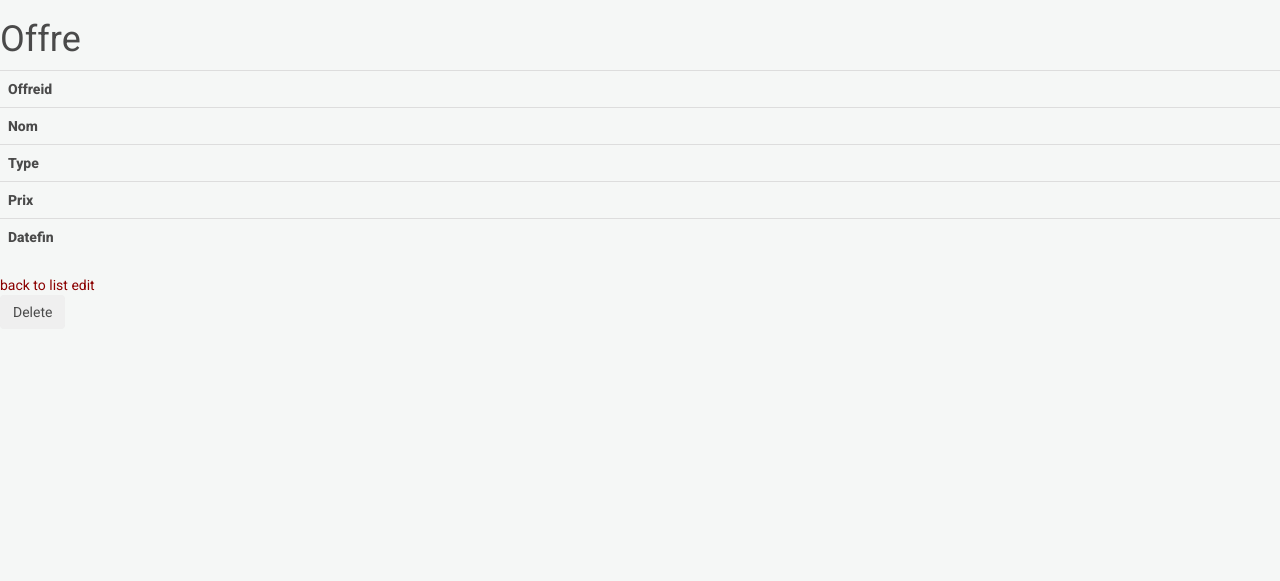
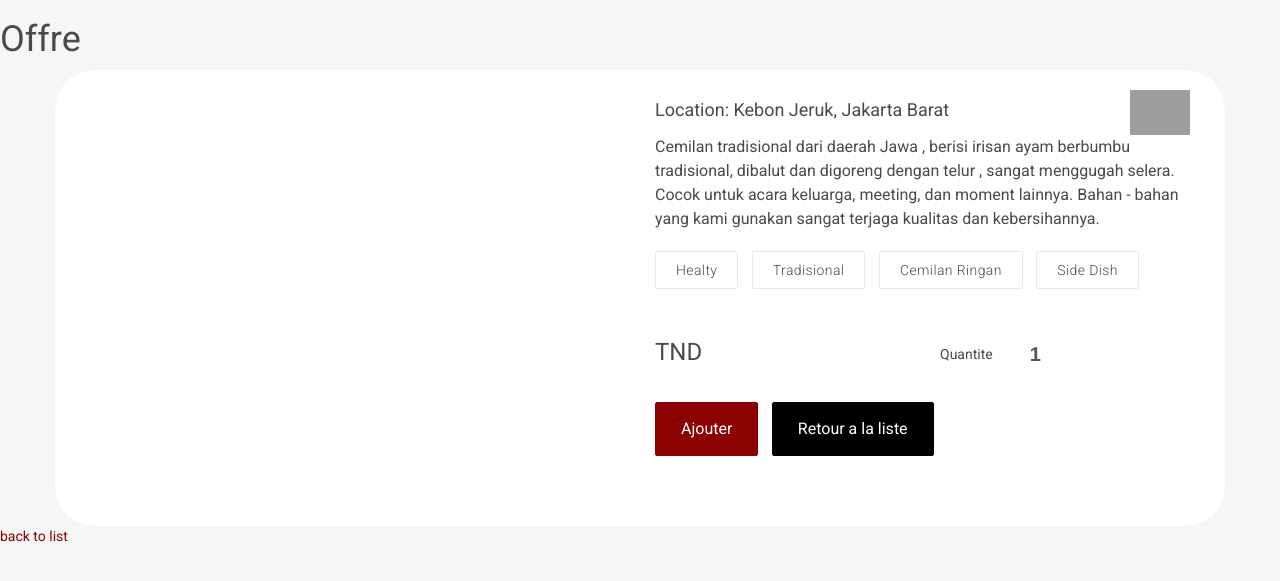
Before and after one commit to MedAymenChakroun/Wakalni-web, a Symfony app: template templates/offre/show.html.twig in a window 1280 px wide. Shown: the part 111-692 px from the top of the page. Run offline with Twig, Linux system fonts and the light colour scheme; the template is opened without the code that fills it, so the values that code supplies are empty; some libraries are stand-ins or nearby versions; grey boxes are pictures that could not be loaded.

Commit message:
ModulesMerge:Offre

```diff
--- a/templates/offre/show.html.twig
+++ b/templates/offre/show.html.twig
@@ -1,36 +1,144 @@
 {% extends 'base-front.html.twig' %}
-{% block title %}Offre index{% endblock %}
+{% block title %}Offre index
+{% endblock %}
 {% block body %}
-    <h1>Offre</h1>
+	<h1>Offre</h1>
 
-    <table class="table">
-        <tbody>
-            <tr>
-                <th>Offreid</th>
-                <td>{{ offre.offreid }}</td>
-            </tr>
-            <tr>
-                <th>Nom</th>
-                <td>{{ offre.nom }}</td>
-            </tr>
-            <tr>
-                <th>Type</th>
-                <td>{{ offre.type }}</td>
-            </tr>
-            <tr>
-                <th>Prix</th>
-                <td>{{ offre.prix }}</td>
-            </tr>
-            <tr>
-                <th>Datefin</th>
-                <td>{{ offre.datefin ? offre.datefin|date('Y-m-d H:i:s') : '' }}</td>
-            </tr>
-        </tbody>
-    </table>
+	<div class="container" style="background: white; padding-bottom: 50px;border-radius: 40px;">
+		<div
+			class="col-md-6">
+			<!--carousel-->
+			<div
+				id="main_area">
+				<!-- Slider -->
+				<div class="row" style="margin-top: 25px;">
 
-    <a href="{{ path('app_offre_index') }}">back to list</a>
 
-    <a href="{{ path('app_offre_edit', {'offreid': offre.offreid}) }}">edit</a>
+					<div
+						class="col-xs-12 less-padding" id="slider">
+						<!-- Top part of the slider -->
+						<div class="row">
+							<div
+								class="col-sm-12" id="carousel-bounding-box">
 
-    {{ include('offre/_delete_form.html.twig') }}
+								<!-- Carousel items -->
+								<div class="carousel-inner">
+									<div class="item next left" data-slide-number="0">
+										<img src="{{ vich_uploader_asset(offre.produitid, 'image') }}" alt="{{ offre.produitid.nom }}" style="border-radius: 20px;">
+									</div>
+
+									<div class="item active left" data-slide-number="1">
+										<img src="{{ vich_uploader_asset(offre.produitid, 'image') }}" alt="{{ offre.produitid.nom }}">
+									</div>
+
+								</div>
+
+							</div>
+						</div>
+					</div>
+
+					<!--/Slider-->
+
+
+				</div>
+
+			</div>
+			<!--carousel ends-->
+		</div>
+
+		<div class="col-md-6" style="position: relative;">
+			<div class="bookmarked" style="display: none;"><img src="images/bookmarked.png" width="86">
+			</div>
+			<h1>{{ offre.produitid.nom }}</h1>
+
+
+			<div class="row">
+				<div class="col-md-10">
+					<a href="channelDetail.html" class="text-secondary">
+						<h4>{{ offre.produitid.crid.nom }}</h4>
+					</a>
+					<h4>Location: Kebon Jeruk, Jakarta Barat</h4>
+
+				</div>
+				<div class="col-md-2"><img src="https://i.ibb.co/HGLzPf0/halal.png" width="60">
+				</div>
+			</div>
+
+
+			{# <form action="{{ path('app_produit_showw',{'produitid': produit.produitid}) }}" method="post"> #}
+	          {# <form action="{{ path('app_produit_showw', {'produitid': produit.produitid}) }}" method="POST"> #}
+			  {# <input type="number" id="quantityNumber" name="quantity" onchange="myFunction()"/> #}
+
+
+				{# </form> #}
+
+				<p class="product-description">Cemilan tradisional dari daerah Jawa
+                , berisi irisan ayam berbumbu tradisional, dibalut dan digoreng dengan telur
+                , sangat menggugah selera. Cocok untuk acara keluarga, meeting, dan moment lainnya.
+                 Bahan - bahan yang kami gunakan sangat terjaga kualitas dan kebersihannya.</p>
+
+				<div class="product-detail-tag-container">
+					<button class="btn outline-white-button">Healty</button>
+					<button class="btn outline-white-button">Tradisional</button>
+					<button class="btn outline-white-button">Cemilan Ringan</button>
+					<button class="btn outline-white-button">Side Dish</button>
+				</div>
+
+				<div class="clearfix"></div>
+
+				<div class="row">
+					<div class="col-md-6">
+						<h3>{{ offre.prix}} TND</h3>
+					</div>
+					<div class="col-md-6" style="padding-top: 18px;">
+						<p class="pull-left" style="line-height: 35px; margin-right: 20px;">Quantite</p>
+						<form class="form-inline product-detail-form">
+							<div class="form-group pull-left">
+								{# <button class="btn btn-default">-</button> #}
+							</div>
+							<div class="form-group pull-left">
+								<input type="number" class="form-control number-input"id="quantityNumber" name="quantity" onchange="myFunction()" placeholder="1" style="width: 60px; border: none; font-weight: bold; font-size: 20px;">
+							</div>
+							<div class="form-group">
+								{# <button class="btn btn-default">+</button> #}
+							</div>
+						</form>
+					</div>
+				</div>
+
+				<div class="product-detail-action-button-container">
+					<button class="btn button-add-to-bag" style="margin-right: 10px;">
+						<a href="{{ path('app_offre_showw', {'offreid': offre.offreid}) }} " style="color : white" type="submit">Ajouter</a>
+					</button>
+
+				<button class="btn btn-default button-black button-learn-more" id="bookmarkButton">
+					<a href="{{ path('app_offre_index') }}" style="color : white">Retour a la liste</a>
+				</button>
+				{# <button class="btn btn-default button-black button-learn-more" id="deleteBookmarkButton" style="display: none;">Delete Favourite</button> #}
+			</div>
+				{# </form> #}
+
+
+		</div>
+	</div>
+	    <script src="http://ajax.googleapis.com/ajax/libs/jquery/1.7.1/jquery.min.js" type="text/javascript"></script>
+	<script type='text/javascript'>
+		function myFunction() {
+					var x = document.getElementById("quantityNumber").value;
+					document.cookie = "quantity" + "=" + x + ";";
+
+				}
+          $.ajax({
+            url: baseUrl+"/offre/x/showw",
+            method: "POST",
+            data:{x:x},
+            success:function(data){
+                 console.log("success")
+           }
+       });
+	</script>
+	<a href="{{ path('app_produit_index') }}">back to list</a>
+	{# <a href="{{ path('app_produit_edit', {'produitid': produit.produitid}) }}">edit</a> #}
+    {# <a href="{{ path('app_produit_edit', {'produitid': produit.produitid}) }}">edit</a> #}
+	{# {{ include('produit/_delete_form.html.twig') }} #}
 {% endblock %}
```
Also changed, not shown: src/Controller/OffreController.php (+28 -1 lines), src/Entity/Offre.php (+20 -0 lines), templates/offre/index.html.twig (+46 -39 lines), templates/produit/show.html.twig (+1 -7 lines).
